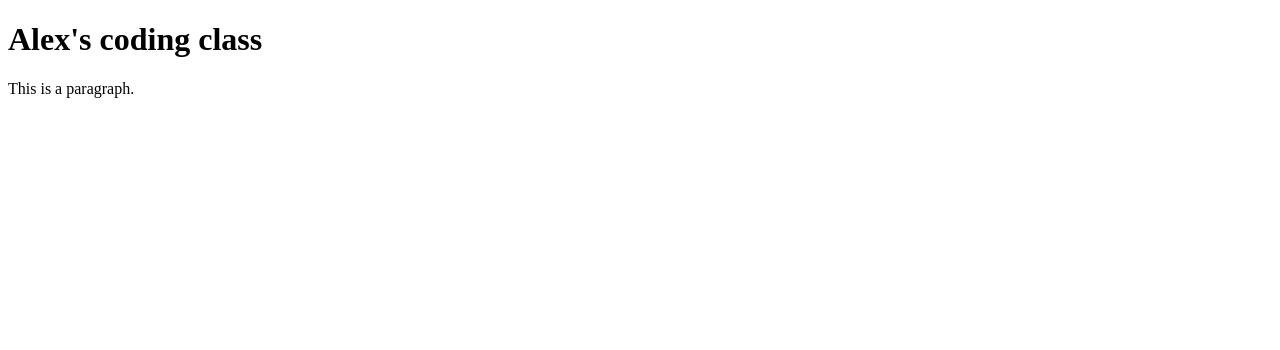
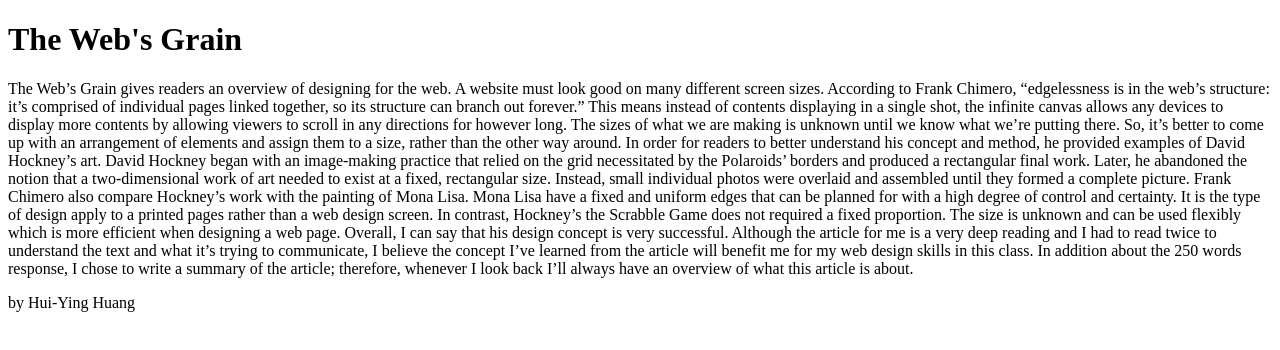
Before and after one commit to Wenduhuang/Wenduhuang.github.io, a plain HTML site: page index.html in a window 1280 px wide. Drawn offline with Linux system fonts and the light colour scheme.

Commit message:
The Web's Grain

```diff
--- a/index.html
+++ b/index.html
@@ -3,7 +3,15 @@
         <title>Web Pres 1:Coding</title>
     </head>
     <body>
-        <h1>Alex's coding class</h1>
-        <p>This is a paragraph.</p>
+        <h1>The Web's Grain</h1>
+        <p>The Web’s Grain gives readers an overview of designing for the web. A website must look good on many different screen sizes. According to Frank Chimero, “edgelessness is in the web’s structure: it’s comprised of individual pages linked together, so its structure can branch out forever.” This means instead of contents displaying in a single shot, the infinite canvas allows any devices to display more contents by allowing viewers to scroll in any directions for however long. The sizes of what we are making is unknown until we know what we’re putting there. So, it’s better to come up with an arrangement of elements and assign them to a size, rather than the other way around.
+
+In order for readers to better understand his concept and method, he provided examples of David Hockney’s art. David Hockney began with an image-making practice that relied on the grid necessitated by the Polaroids’ borders and produced a rectangular final work. Later, he abandoned the notion that a two-dimensional work of art needed to exist at a fixed, rectangular size. Instead, small individual photos were overlaid and assembled until they formed a complete picture.
+
+Frank Chimero also compare Hockney’s work with the painting of Mona Lisa. Mona Lisa have a fixed and uniform edges that can be planned for with a high degree of control and certainty. It is the type of design apply to a printed pages rather than a web design screen. In contrast, Hockney’s the Scrabble Game does not required a fixed proportion. The size is unknown and can be used flexibly which is more efficient when designing a web page.
+
+Overall, I can say that his design concept is very successful. Although the article for me is a very deep reading and I had to read twice to understand the text and what it’s trying to communicate, I believe the concept I’ve learned from the article will benefit me for my web design skills in this class. In addition about the 250 words response, I chose to write a summary of the article; therefore, whenever I look back I’ll always have an overview of what this article is about. </p>
+
+        <p>by Hui-Ying Huang</p>
     </body>
 </html>
```
